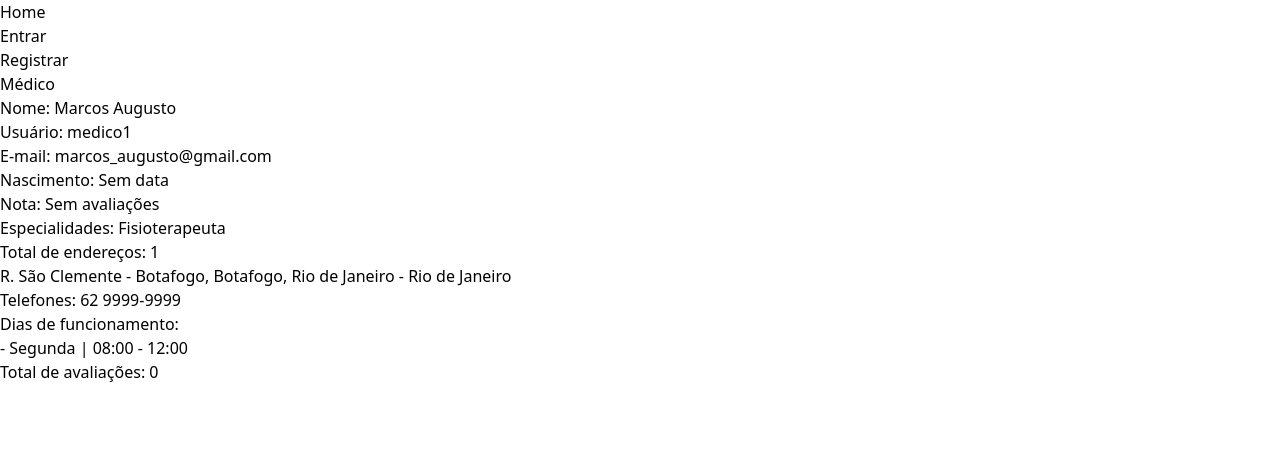
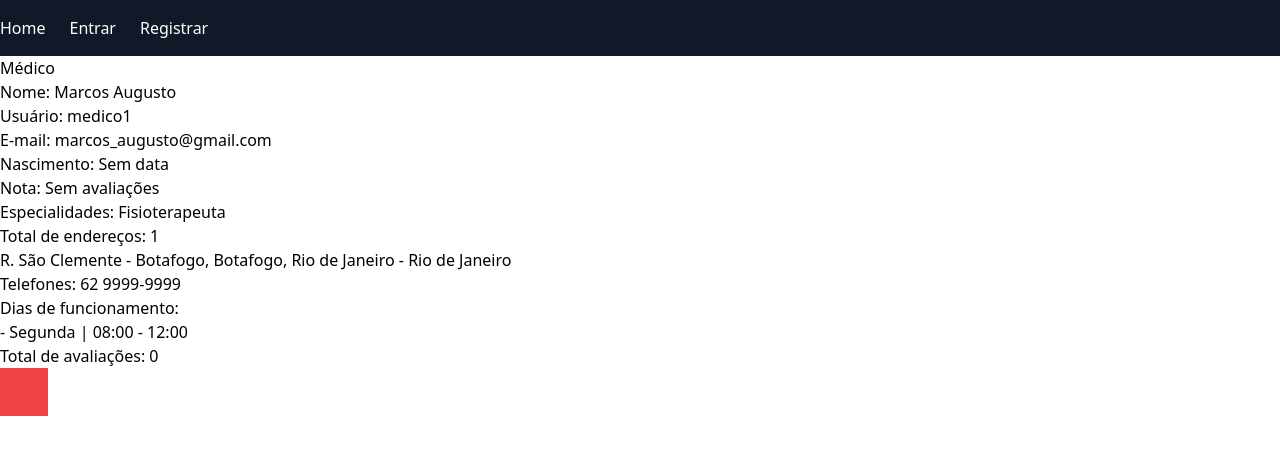
Before and after one commit to Marcos-Auguusto/medic_search, a Django app: page /profile/4 in a window 1280 px wide. Shown: the top 455 px of the page. Run offline with Django 4.2, Linux system fonts and the light colour scheme; data comes from the database, SQL or seed files in the repository; data that the repository does not hold is empty; style sheets or scripts are compiled from the project's sources.

Commit message:
config/ tailwind final

```diff
--- a/medicSearch/static/css/compiled.css
+++ b/medicSearch/static/css/output.css
@@ -533,3 +533,105 @@ video {
   --tw-backdrop-saturate:  ;
   --tw-backdrop-sepia:  ;
 }
+
+.container {
+  width: 100%;
+}
+
+@media (min-width: 640px) {
+  .container {
+    max-width: 640px;
+  }
+}
+
+@media (min-width: 768px) {
+  .container {
+    max-width: 768px;
+  }
+}
+
+@media (min-width: 1024px) {
+  .container {
+    max-width: 1024px;
+  }
+}
+
+@media (min-width: 1280px) {
+  .container {
+    max-width: 1280px;
+  }
+}
+
+@media (min-width: 1536px) {
+  .container {
+    max-width: 1536px;
+  }
+}
+
+.static {
+  position: static;
+}
+
+.mx-auto {
+  margin-left: auto;
+  margin-right: auto;
+}
+
+.block {
+  display: block;
+}
+
+.flex {
+  display: flex;
+}
+
+.hidden {
+  display: none;
+}
+
+.h-12 {
+  height: 3rem;
+}
+
+.w-12 {
+  width: 3rem;
+}
+
+.items-center {
+  align-items: center;
+}
+
+.justify-between {
+  justify-content: space-between;
+}
+
+.space-x-6 > :not([hidden]) ~ :not([hidden]) {
+  --tw-space-x-reverse: 0;
+  margin-right: calc(1.5rem * var(--tw-space-x-reverse));
+  margin-left: calc(1.5rem * calc(1 - var(--tw-space-x-reverse)));
+}
+
+.bg-gray-900 {
+  --tw-bg-opacity: 1;
+  background-color: rgb(17 24 39 / var(--tw-bg-opacity));
+}
+
+.bg-red-500 {
+  --tw-bg-opacity: 1;
+  background-color: rgb(239 68 68 / var(--tw-bg-opacity));
+}
+
+.py-4 {
+  padding-top: 1rem;
+  padding-bottom: 1rem;
+}
+
+.text-white {
+  --tw-text-opacity: 1;
+  color: rgb(255 255 255 / var(--tw-text-opacity));
+}
+
+.hover\:text-gray-300:hover {
+  --tw-text-opacity: 1;
+  color: rgb(209 213 219 / var(--tw-text-opacity));
+}
--- a/medicSearch/static/css/styles.css
+++ /dev/null
@@ -1,3 +0,0 @@
-@import 'tailwindcss/base';
-@import 'tailwindcss/components';
-@import 'tailwindcss/utilities';
--- /dev/null
+++ b/medicSearch/static/tw/tailwind-input.css
@@ -0,0 +1,3 @@
+@tailwind base;
+@tailwind components;
+@tailwind utilities;
--- a/medicSearch/templates/base.html
+++ b/medicSearch/templates/base.html
@@ -7,39 +7,41 @@
     <meta
       name="viewport"
       content="width=device-width, initial-scale=1,  shrink-to-fit=no"/>
-    <link href="static/css/styles.css" rel="stylesheet">
+    <link rel="stylesheet" href="{% static 'css/output.css' %}" >
     <title>Buscar Doutor - {% block title %}{% endblock %}</title>
   </head>
   <body>
     <header>
-      <nav class="bg-white">
-        <ul>
+      <nav class="bg-gray-900 py-4">
+        <div class="container mx-auto flex justify-between items-center">
+          <ul class="flex space-x-6">
           <li>
-            <a href="/"> <i></i> Home</a>
+            <a href="/" class="text-white hover:text-gray-300"> <i></i> Home</a>
           </li>
           {% if user.is_authenticated %}
           <li>
-            <a href="#"> <i></i> Perfil</a>
+            <a href="#" class="text-white hover:text-gray-300"> <i></i> Perfil</a>
           </li>
           <li>
-            <a href="#">
+            <a href="#" class="text-white hover:text-gray-300">
               <i></i> Editar Perfil</a>
           </li>
           <li>
-            <a href="#">
+            <a href="#" class="text-white hover:text-gray-300">
               <i> </i> Sair</a>
           </li>
           {% else %}
           <li>
-            <a href="#">
+            <a href="#" class="text-white hover:text-gray-300">
               <i></i>Entrar</a>
           </li>
           <li>
-            <a href="#">
+            <a href="#" class="text-white hover:text-gray-300">
               <i></i>Registrar</a>
           </li>
           {% endif %}
         </ul>
+      </div>
       </nav>
     </header>
     {% block content %}{% endblock %}
--- a/medicSearch/templates/profile.html
+++ b/medicSearch/templates/profile.html
@@ -170,4 +170,5 @@
         </div>
     </div>
 </div>
+<div class="w-12 h-12 bg-red-500"></div>
 {% endblock %}
--- a/medicSearchAdmin/settings/settings.py
+++ b/medicSearchAdmin/settings/settings.py
@@ -92,8 +92,6 @@ USE_TZ = True
 # Static files (CSS, JavaScript, Images)
 # https://docs.djangoproject.com/en/4.1/howto/static-files/
 
-STATIC_URL = 'static/medicSearchAdmin/settings/settings.py'
-
 from pathlib import Path
 
 import os
--- a/package.json
+++ b/package.json
@@ -1,4 +1,7 @@
 {
+  "scripts": {
+    "dev":  "tailwindcss -i medicSearch/static/tw/tailwind-input.css -o medicSearch/static/css/output.css --watch"
+  },
   "dependencies": {
     "autoprefixer": "^10.4.15",
     "postcss": "^8.4.27",
--- a/tailwind.config.js
+++ b/tailwind.config.js
@@ -1,11 +1,8 @@
+/** @type {import('tailwindcss').Config} */
 module.exports = {
-    purge: [],
-    darkMode: false, // ou 'media' ou 'class'
-    theme: {
-      extend: {},
-    },
-    variants: {
-      extend: {},
-    },
-    plugins: [],
-  }
+  content: ["./medicSearch/**/*.{html,js}"],
+  theme: {
+    extend: {},
+  },
+  plugins: [],
+}
```
Also changed, not shown: medicSearch/static/css/requirements.txt (deleted, +0 -12 lines), medicSearch/views/medicView.py (line endings or trailing spaces).
